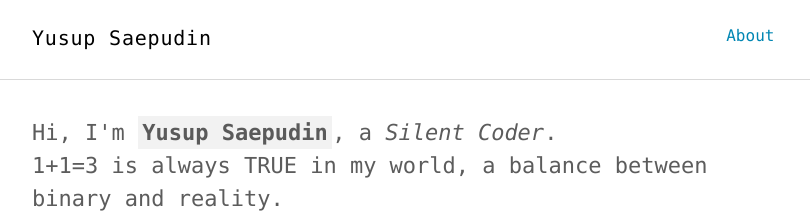
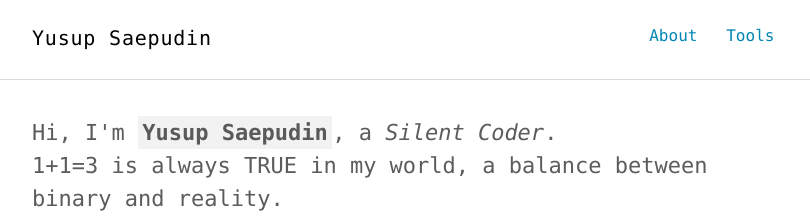
Before and after one commit to yusupsaepudin/yusupsaepudin.github.io, a Jekyll site: the page built from index.html, in a window 1280 px wide. Shown: the top 218 px of the page, without its empty margins (232-1042 px from the left). Built offline with Jekyll 4.4.1, drawn with Linux system fonts in a browser that asks for light colours.

Commit message:
Update nav.html

```diff
--- a/_includes/nav.html
+++ b/_includes/nav.html
@@ -4,6 +4,7 @@
     <h1 class="logo"><a href="{{ '/' | prepend: site.baseurl }}">{{ site.title }}</a></h1>
     <ul class="navbar">
       <li><a href="{{ '/about' | prepend: site.baseurl }}">About</a></li>
+      <li><a href="{{ '/tools' | prepend: site.baseurl }}">Tools</a></li>
       <!-- <li><a href="{{ "/feed.xml" | prepend: site.baseurl }}" target="_blank">RSS</a></li> -->
     </ul>
   </div>
```
